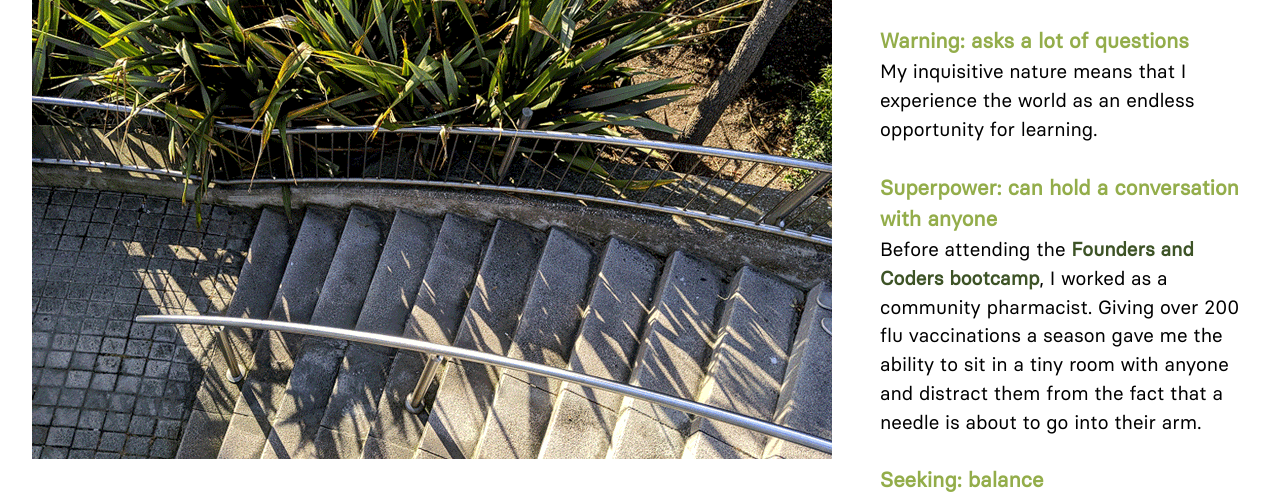
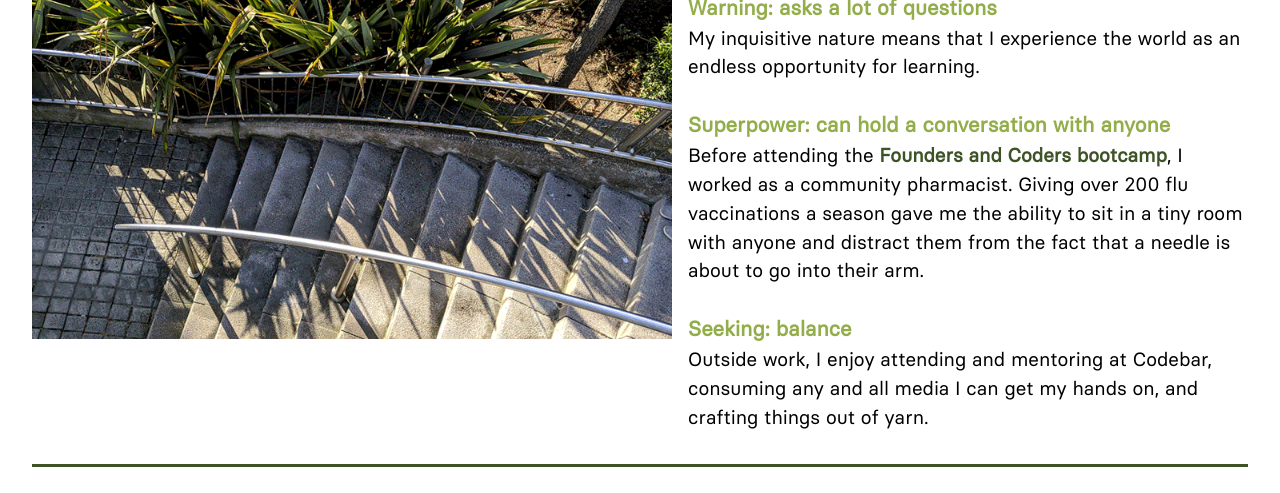
Before and after one commit to jokosanyang/jokosanyang.github.io, a plain HTML site: page index.html in a window 1280 px wide. Shown: the part 174-667 px from the top of the page. Drawn offline with Linux system fonts and the light colour scheme; files whose address does not match are found by name.

Commit message:
Change to flexbox layout and make responsive Relates #1

```diff
--- a/index.html
+++ b/index.html
@@ -11,12 +11,13 @@
 </head>
 
 <body>
+    <div class="header--container">
     <header class="header">
         <img class="header__gif" src="assets/welcome.gif">
     </header>
     <section class="about">
         <h2 class="about__heading">Joko Sanyang.</h2>
-            <h3>A pharmacist, crafter and full-stack developer.</h3>
+            <h3>Pharmacist, dreamer and full-stack developer.</h3>
             <br>
             <p class="about__subtitle">Warning: asks a lot of questions</p>
             <p>My inquisitive nature means that I experience the world as an endless opportunity for learning.</p>
@@ -27,6 +28,7 @@
             <p class="about__subtitle">Seeking: balance</p>
             <p>Outside work, I enjoy attending and mentoring at Codebar, consuming any and all media I can get my hands on, and crafting things out of yarn.</p>
     </section>
+    </div>
     <section class="projects">
         <h2 class="projects__heading">Some projects I've worked on</h2>
         <div class="projects__list">
@@ -50,7 +52,7 @@
                     <div class="figure__overlay--text">
 
                             <h4>Tinkl.</h4>
-                            <p>&#128702 &#10071 &#129517</p>
+                            <p>&#128701 &#10071 &#129517</p>
                             <p>[insert info about project here]</p>
                             <p><a class="text--link" href="https://github.com/FAC-Sixteen/Tinkl" target="blank">Link to repo</a></p>
 
@@ -75,7 +77,7 @@
         </div>
     </section>
     <footer class="footer">
-        <h3>Get in touch with me!</h3>
+        <h3>Get in touch!</h3>
         <ul class="footer__links">
             <!-- Probably will change to SVG icons -->
             <li><a href="mailto: joko.sanyang@outlook.com">Email</a></li>
--- a/style.css
+++ b/style.css
@@ -11,29 +11,30 @@
 
 body {
     font-family: 'Basier', Courier;
-    display: grid;
-    grid-gap: 3rem;
+    /* display: grid;
+    grid-template-columns: repeat(7, 13vw);
+    grid-gap: 3rem; */
     padding: 2rem;
     /* background-image: url('./assets/Website\ Flower\ bg.svg'); */
 
 }
 
+.header--container {
+    display: flex;
+    flex-flow: row wrap;
+    padding-bottom: 2rem;
+}
+
 .header {
-    grid-column: 1 / 4;
-    grid-row: 1 / 2;
-    /* display: flex;
-    position: relative;
-    text-align: center; */
+    width: 100vw;
+    min-width: 50vw;
 }
 
 .header__gif {
-    max-width: 100vw;
-    object-fit: contain;
+    width:100%;
 }
 
 .about {
-    grid-column: 4 / 7;
-    grid-row: 1 / 2;
     font-size: 1.2rem;
     line-height: 1.5;
 }
@@ -67,7 +68,7 @@ body {
     grid-column: 1 / 7;
     grid-row: 2 / 3;
     border-top: 3px solid #3D5326;
-    padding-top: 2rem;
+    padding: 2rem 0;
 }
 
 .projects__heading {
@@ -145,3 +146,19 @@ body {
 .footer__links > li > a:hover {
     text-decoration: underline;
 }
+
+@media screen and (min-width: 600px) {
+    .header--container {
+        flex-flow: row nowrap;
+        justify-content: space-between;
+    }
+
+    .header {
+        width: unset;
+    }
+
+    .about {
+        margin-left: 1rem;
+    }
+
+}
```
